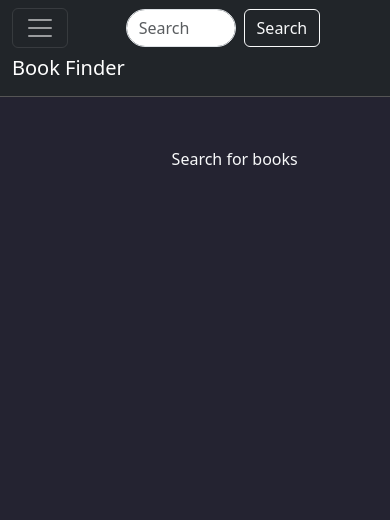
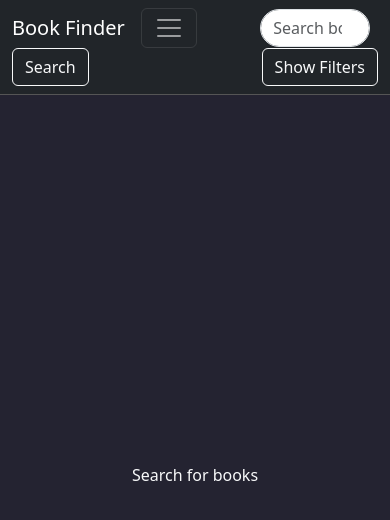
Before and after one commit to Alessandro-Trapani/books-finder-frontEnd, a React (Create React App) app: page / in a window 390 px wide. Shown: the top 520 px of the page. Built offline with nearby package versions, Linux system fonts and the light colour scheme.

Commit message:
refactor: improve styling and responsiveness of BookSection component; optimize getBooks API call

```diff
--- a/src/apis/getBooks.js
+++ b/src/apis/getBooks.js
@@ -3,26 +3,18 @@ export default async function getBooks(
   query,
   genres = "",
   bookType = "",
-  languages = [],
+  languages = "",
   order = "relevance",
   startIndex = 0
 ) {
+  const finalquery = `https://www.googleapis.com/books/v1/volumes?q=${query}${
+    genres && genres !== "none" ? `+subject:${genres}` : ""
+  }&startIndex=${startIndex}&maxResults=10${
+    languages ? `&langRestrict=${languages}` : ""
+  }&orderBy=${order}${bookType ? "&filter=" + bookType : ""}`;
+
   try {
-    const response = await axios.get(
-      `https://www.googleapis.com/books/v1/volumes?q=${query}${
-        genres ? ` subject:${genres}` : ""
-      }&startIndex=${startIndex}&maxResults=10${
-        languages ? `&langRestrict=${languages}` : ""
-      }&orderBy=${order}`
-    );
-    console.log(query, genres, languages, order, startIndex);
-    console.log(
-      `https://www.googleapis.com/books/v1/volumes?q=${query}${
-        genres ? ` subject:${genres}` : ""
-      }&startIndex=${startIndex}&maxResults=10${
-        languages ? `&langRestrict=${languages}` : ""
-      }&orderBy=${order}`
-    );
+    const response = await axios.get(finalquery);
 
     return {
       items: response.data.items,
--- a/src/components/BookSection.js
+++ b/src/components/BookSection.js
@@ -20,14 +20,20 @@ export default function BookSection({ searchQuery, filters }) {
     hasNextPage,
     isFetchingNextPage,
   } = useInfiniteQuery({
-    queryKey: ["books", searchQuery],
+    queryKey: ["books", searchQuery, filters],
     queryFn: ({ pageParam = 0 }) =>
-      getBooks(searchQuery, "", "", filters.language, "relevance", pageParam),
+      getBooks(
+        searchQuery,
+        filters.genres,
+        filters.bookType,
+        filters.language,
+        "relevance",
+        pageParam
+      ),
     getNextPageParam: (lastPage, allPages) => {
-      // Determine next page (adjust based on your API response)
       return lastPage?.nextPageToken || undefined;
     },
-    enabled: !!searchQuery,
+    enabled: !!searchQuery, // Ensures the query runs only when there is a search query
   });
 
   const observer = useRef();
@@ -47,9 +53,9 @@ export default function BookSection({ searchQuery, filters }) {
 
   if (isLoading) {
     return (
-      <div class="d-flex justify-content-center">
-        <div class="spinner-border" role="status">
-          <span class="visually-hidden">Loading...</span>
+      <div className="d-flex justify-content-center">
+        <div className="spinner-border" role="status">
+          <span className="visually-hidden">Loading...</span>
         </div>
       </div>
     );
@@ -60,35 +66,46 @@ export default function BookSection({ searchQuery, filters }) {
   }
 
   if (searchQuery === "") {
-    return <div className="text-light infoText">Search for books</div>;
+    return <div className="infoText text-light ">Search for books</div>;
   }
-  if (!data) {
-    return <div className="text-ligh infoTextt">No books found</div>;
+
+  if (!data || !Array.isArray(data.pages) || data.pages[0].items === null) {
+    return <div className="text-light infoText">No books found</div>;
   }
+
   return (
     <div>
       <ul className="books-list">
-        {data.pages.map((page, pageIndex) =>
-          page.items.map((book, bookIndex) => {
+        {data.pages.map((page, pageIndex) => {
+          if (!Array.isArray(page.items) || page.items.length === 0) {
+            return <div className="text-light infoText">No books found</div>; // If no items, skip this page
+          }
+
+          return page.items.map((book, bookIndex) => {
             const isLastItem =
               pageIndex === data.pages.length - 1 &&
               bookIndex === page.items.length - 1;
 
             return (
               <OverlayTrigger
+                key={book.id}
                 placement="bottom"
-                overlay={renderTooltip("", book.volumeInfo.language)}
+                overlay={renderTooltip(
+                  "",
+                  book.accessInfo.viewability +
+                    " " +
+                    book.saleInfo.isEbook +
+                    " " +
+                    book.saleInfo.saleability +
+                    " " +
+                    book.volumeInfo.language
+                )}
               >
                 <div
-                  className="card "
-                  key={book.id}
+                  className="card"
                   ref={isLastItem ? lastBookRef : null} // Attach ref to the last item
                 >
                   <img
-                    data-bs-toggle="tooltip"
-                    data-bs-placement="top"
-                    data-bs-custom-class="custom-tooltip"
-                    data-bs-title="This top tooltip is themed via CSS variables."
                     src={book.volumeInfo.imageLinks?.thumbnail || coverNotFound}
                     className="card-img"
                     alt={book.volumeInfo.title || "Book cover"}
@@ -96,8 +113,8 @@ export default function BookSection({ searchQuery, filters }) {
                 </div>
               </OverlayTrigger>
             );
-          })
-        )}
+          });
+        })}
       </ul>
       {isFetchingNextPage && <div>Loading more...</div>}
     </div>
--- a/src/components/Navbar.js
+++ b/src/components/Navbar.js
@@ -1,66 +1,134 @@
-import React, { useState } from "react";
+import React, { useState, useEffect } from "react";
 
 export default function Navbar({ setSearchQuery, setFilters }) {
   const [query, setQuery] = useState("");
+  const [filtersVisible, setFiltersVisible] = useState(false); // Toggle visibility of filters
   const [selectedFilters, setSelectedFilters] = useState({
-    subject: "",
+    genres: "",
     bookType: "",
-    language: [],
-    order: "",
+    language: "",
   });
 
   // Handle search query changes
   const handleSearch = () => {
-    setSearchQuery(query); // Pass search query to parent
+    setSearchQuery(query);
   };
 
   // Handle filter changes
-  const handleFilterChange = (type, value, isCheckbox) => {
+  const handleFilterChange = (type, value) => {
     setSelectedFilters((prev) => {
-      const updatedFilters = { ...prev };
-      if (isCheckbox) {
-        // Handle checkboxes for multiple values (e.g., language)
-        if (updatedFilters[type].includes(value)) {
-          updatedFilters[type] = updatedFilters[type].filter(
-            (v) => v !== value
-          );
-        } else {
-          updatedFilters[type].push(value);
-        }
-      } else {
-        updatedFilters[type] = value;
-      }
+      const updatedFilters = { ...prev, [type]: value };
+      setFilters(updatedFilters); // Pass updated filters to parent
       return updatedFilters;
     });
-
-    // Pass filters to parent
-    setFilters(selectedFilters);
   };
 
+  // Trigger search when query or filters change
+  useEffect(() => {
+    setSearchQuery(query);
+    setFilters(selectedFilters); // Update filters
+  }, [query, selectedFilters, setSearchQuery, setFilters]);
+
   return (
-    <>
-      <div
-        className="collapse"
-        id="navbarToggleExternalContent"
-        data-bs-theme="dark"
+    <div>
+      {/* Navbar */}
+      <nav className="navbar navbar-expand-lg navbar-dark bg-dark sticky-top">
+        <div className="container-fluid">
+          <a className="navbar-brand text-white" href="#">
+            Book Finder
+          </a>
+          <button
+            className="navbar-toggler"
+            type="button"
+            onClick={() => setFiltersVisible(!filtersVisible)} // Toggle filters visibility
           >
+            <span className="navbar-toggler-icon"></span>
+          </button>
+          <input
+            className="searchBar form-control me-2"
+            type="search"
+            placeholder="Search books"
+            aria-label="Search"
+            value={query}
+            onChange={(e) => setQuery(e.target.value)} // Update search query
+          />
+          <button
+            className="searchButton btn btn-outline-light"
+            type="submit"
+            onClick={handleSearch}
+          >
+            Search
+          </button>
+
+          <button
+            className="btn btn-outline-light ms-3" // Filters button
+            onClick={() => setFiltersVisible(!filtersVisible)} // Toggle filters visibility
+          >
+            {filtersVisible ? "Hide Filters" : "Show Filters"}
+          </button>
+        </div>
+      </nav>
+
+      {/* Filters Panel with Custom Transition */}
+      <div className={`filter-panel ${filtersVisible ? "show" : ""}`}>
         <div className="bg-dark p-4">
           <h5 className="text-body-emphasis h4">Filters:</h5>
           <div className="filters-container">
             {/* Subject Filters */}
             <div>
               <h6 className="text-light">Subject</h6>
-              {["Computers", "History", "Fiction", "Science", "Art"].map(
-                (subject, index) => (
-                  <div className="form-check" key={index}>
+              <div className="row g-1 mb-3 gx-0">
+                {[
+                  "none",
+                  "Computers",
+                  "History",
+                  "Fiction",
+                  "Science",
+                  "Art",
+                  "Biography",
+                  "Business",
+                  "Children's Books",
+                  "Classics",
+                  "Comics",
+                  "Cooking",
+                  "Crime",
+                  "Drama",
+                  "Education",
+                  "Fantasy",
+                  "Health & Fitness",
+                  "Horror",
+                  "Humor",
+                  "Law",
+                  "Literature",
+                  "Mathematics",
+                  "Mystery",
+                  "Philosophy",
+                  "Poetry",
+                  "Politics",
+                  "Psychology",
+                  "Religion",
+                  "Romance",
+                  "Science Fiction",
+                  "Social Sciences",
+                  "Sports",
+                  "Technology",
+                  "Travel",
+                  "True Crime",
+                  "Young Adult",
+                ].map((subject, index) => (
+                  <div className="col-sm-5 col-md-2" key={index}>
+                    <div className="form-check">
                       <input
                         className="form-check-input"
                         type="radio"
                         name="subject"
                         id={`subject-${subject.toLowerCase()}`}
                         value={subject.toLowerCase()}
+                        checked={
+                          selectedFilters.genres === subject.toLowerCase()
+                        } // Check if selected
                         onChange={(e) =>
-                        handleFilterChange("subject", e.target.value, false)
+                          handleFilterChange("genres", e.target.value)
                         }
                       />
                       <label
@@ -70,17 +138,20 @@ export default function Navbar({ setSearchQuery, setFilters }) {
                         {subject}
                       </label>
                     </div>
-                )
-              )}
+                  </div>
+                ))}
+              </div>
             </div>
 
+            {/* Book Type Filters */}
             <div>
               <h6 className="text-light">Book Type</h6>
               {[
+                { id: "", label: "all" },
                 { id: "free-ebooks", label: "Free Ebooks" },
-                { id: "paid-ebooks", label: "paid Ebooks" },
-                { id: "full", label: "full Ebooks" },
-                { id: "ebooks", label: "only Ebooks" },
+                { id: "paid-ebooks", label: "Paid Ebooks" },
+                { id: "full", label: "Full Ebooks" },
+                { id: "ebooks", label: "Only Ebooks" },
               ].map((type) => (
                 <div className="form-check" key={type.id}>
                   <input
@@ -89,8 +160,9 @@ export default function Navbar({ setSearchQuery, setFilters }) {
                     name="bookType"
                     id={type.id}
                     value={type.id}
+                    checked={selectedFilters.bookType === type.id} // Check if selected
                     onChange={(e) =>
-                      handleFilterChange("bookType", e.target.value, false)
+                      handleFilterChange("bookType", e.target.value)
                     }
                   />
                   <label
@@ -106,23 +178,30 @@ export default function Navbar({ setSearchQuery, setFilters }) {
             {/* Language Filters */}
             <div>
               <h6 className="text-light">Language</h6>
-              {["English", "French", "espaniol"].map((language, index) => (
-                <div className="form-check" key={index}>
+              {[
+                { id: "", label: "none" },
+                { id: "en", label: "English" },
+                { id: "es", label: "Spanish" },
+                { id: "fr", label: "French" },
+                { id: "it", label: "Italian" },
+              ].map((type) => (
+                <div className="form-check" key={type.id}>
                   <input
                     className="form-check-input"
                     type="radio"
                     name="language"
-                    id={`language-${language.toLowerCase().substring(0, 2)}`}
-                    value={language.toLowerCase().substring(0, 2)}
+                    id={type.id}
+                    value={type.id}
+                    checked={selectedFilters.language === type.id} // Check if selected
                     onChange={(e) =>
-                      handleFilterChange("language", e.target.value, true)
+                      handleFilterChange("language", e.target.value)
                     }
                   />
                   <label
                     className="form-check-label text-light"
-                    htmlFor={`language-${language.toLowerCase()}`}
+                    htmlFor={type.id}
                   >
-                    {language}
+                    {type.label}
                   </label>
                 </div>
               ))}
@@ -130,40 +209,6 @@ export default function Navbar({ setSearchQuery, setFilters }) {
           </div>
         </div>
       </div>
-
-      <nav className="navbar sticky-top navbar-dark bg-dark">
-        <div className="container-fluid">
-          <button
-            className="navbar-toggler"
-            type="button"
-            data-bs-toggle="collapse"
-            data-bs-target="#navbarToggleExternalContent"
-            aria-controls="navbarToggleExternalContent"
-            aria-expanded="false"
-            aria-label="Toggle navigation"
-          >
-            <span className="navbar-toggler-icon"></span>
-          </button>
-          <input
-            className="searchBar form-control me-2"
-            type="search"
-            placeholder="Search"
-            aria-label="Search"
-            value={query}
-            onChange={(e) => setQuery(e.target.value)}
-          />
-          <button
-            className="searchButton btn btn-outline-light"
-            type="submit"
-            onClick={handleSearch}
-          >
-            Search
-          </button>
-          <a className="navbar-brand text-white" href="#">
-            Book Finder
-          </a>
     </div>
-      </nav>
-    </>
   );
 }
--- a/src/style.css
+++ b/src/style.css
@@ -9,8 +9,11 @@ nav{
 .infoText{
 
   color: white;
-  padding-left: 44%;
-  margin-top: 50px;
+  display: flex;
+  justify-content: center;  /* Aligns horizontally */
+  align-items: center;      /* Aligns vertically */
+  height: 90vh;
+
 }
 
 .searchBar{
@@ -35,7 +38,23 @@ nav{
     transition: transform 0.3s ease; /* Transition for the scaling effect */
   }
 
+@media (max-width: 1000px){
+  .row{
+    height: 600px;
+  }
+}
+  /* Custom collapse transition */
+/* Initially hide the filter panel */
+.filter-panel {
+  max-height: 0;
+  overflow: hidden;
+  transition: max-height 0.5s ease; /* Smooth transition */
+}
 
+/* When the filter panel is visible */
+.filter-panel.show {
+  max-height: 700px; /* Adjust this value based on the content's height */
+}
 
   .card:hover {
     transform: scale(1.05); /* Slightly scale the card */
```
Lines whose indentation alone changed are shown as unchanged.
